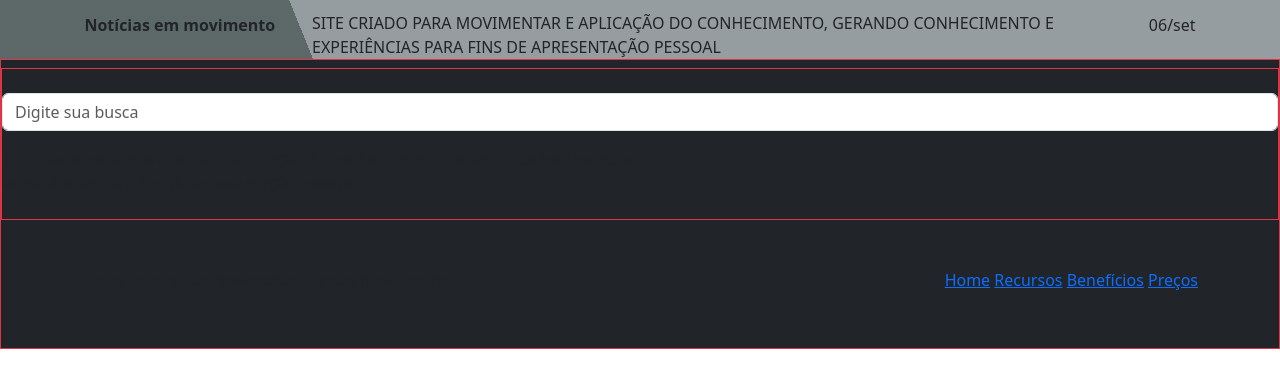
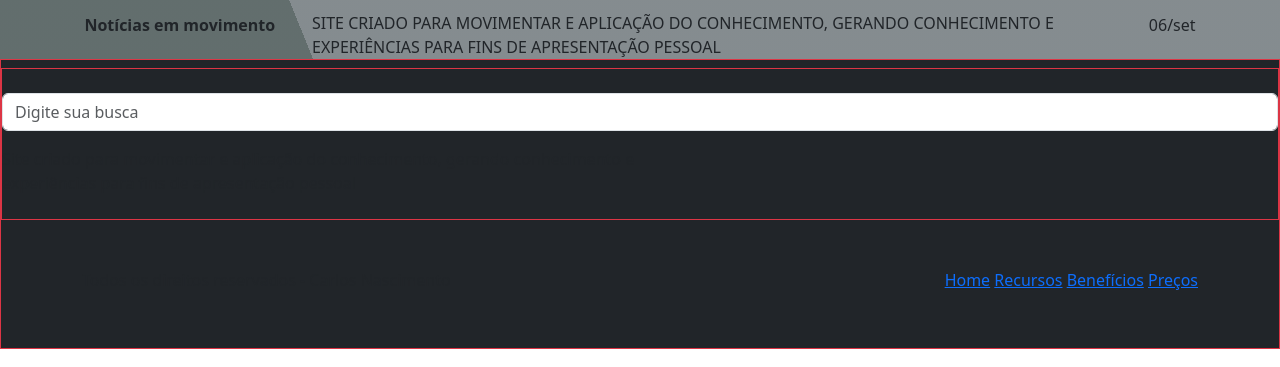
Before and after one commit to carlospph/exercicios, a PHP site: page /bank/index.html in a window 1280 px wide. Shown: the part 433-800 px from the top of the page. Run offline with PHP 8.4, Linux system fonts and the light colour scheme.

Commit message:
cores barra

```diff
--- a/bank/styles.css
+++ b/bank/styles.css
@@ -44,8 +44,8 @@ a.nav-link {
 .bg-section-bar {
   background: linear-gradient(
     68deg,
-    rgba(172, 196, 188, 0.425) 24%,
-    rgba(227, 237, 240, 0.6) 24%
+    rgba(187, 209, 202, 0.425) 24%,
+    rgba(227, 237, 240, 0.514) 24%
   );
 }
 
```
